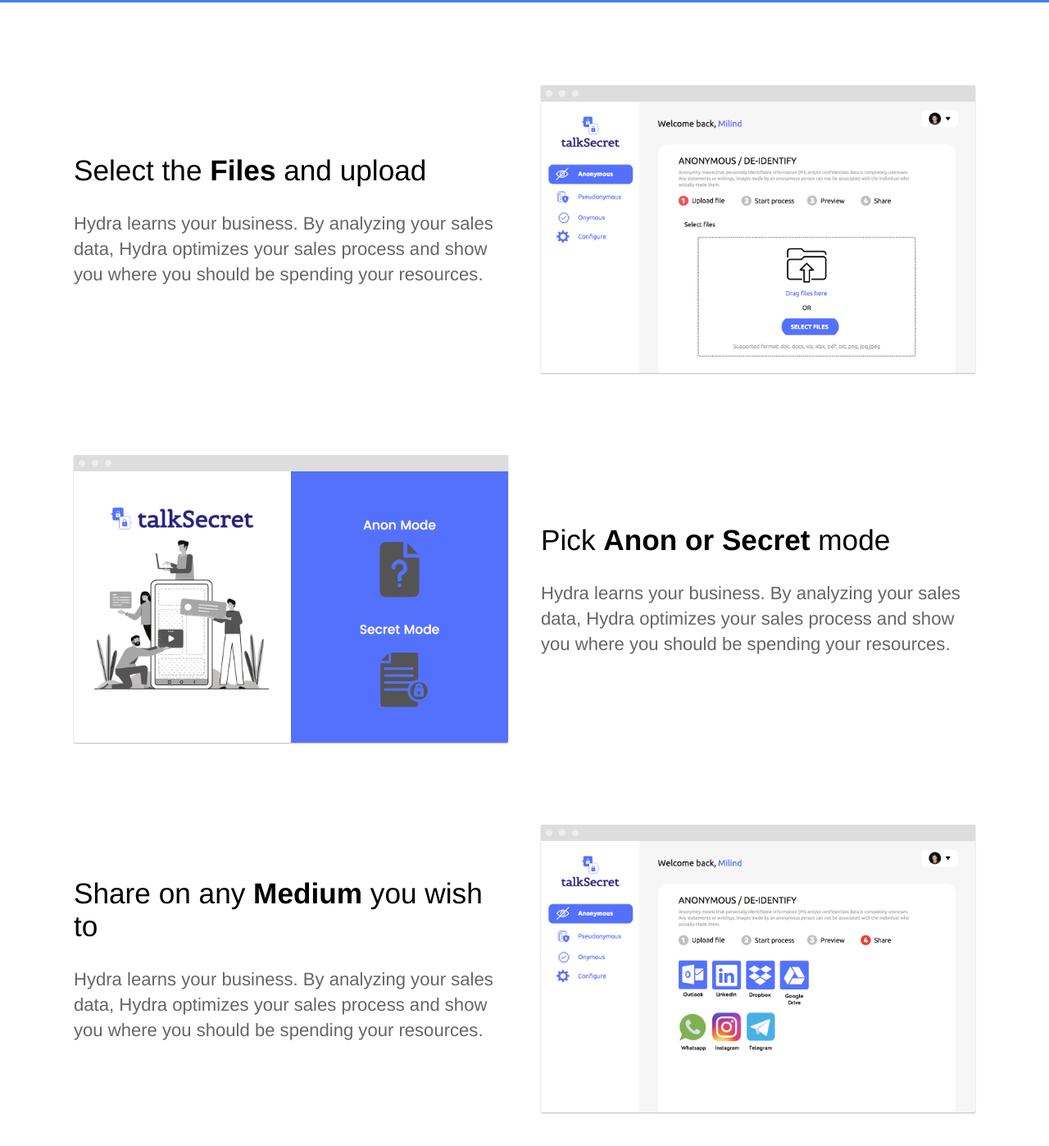
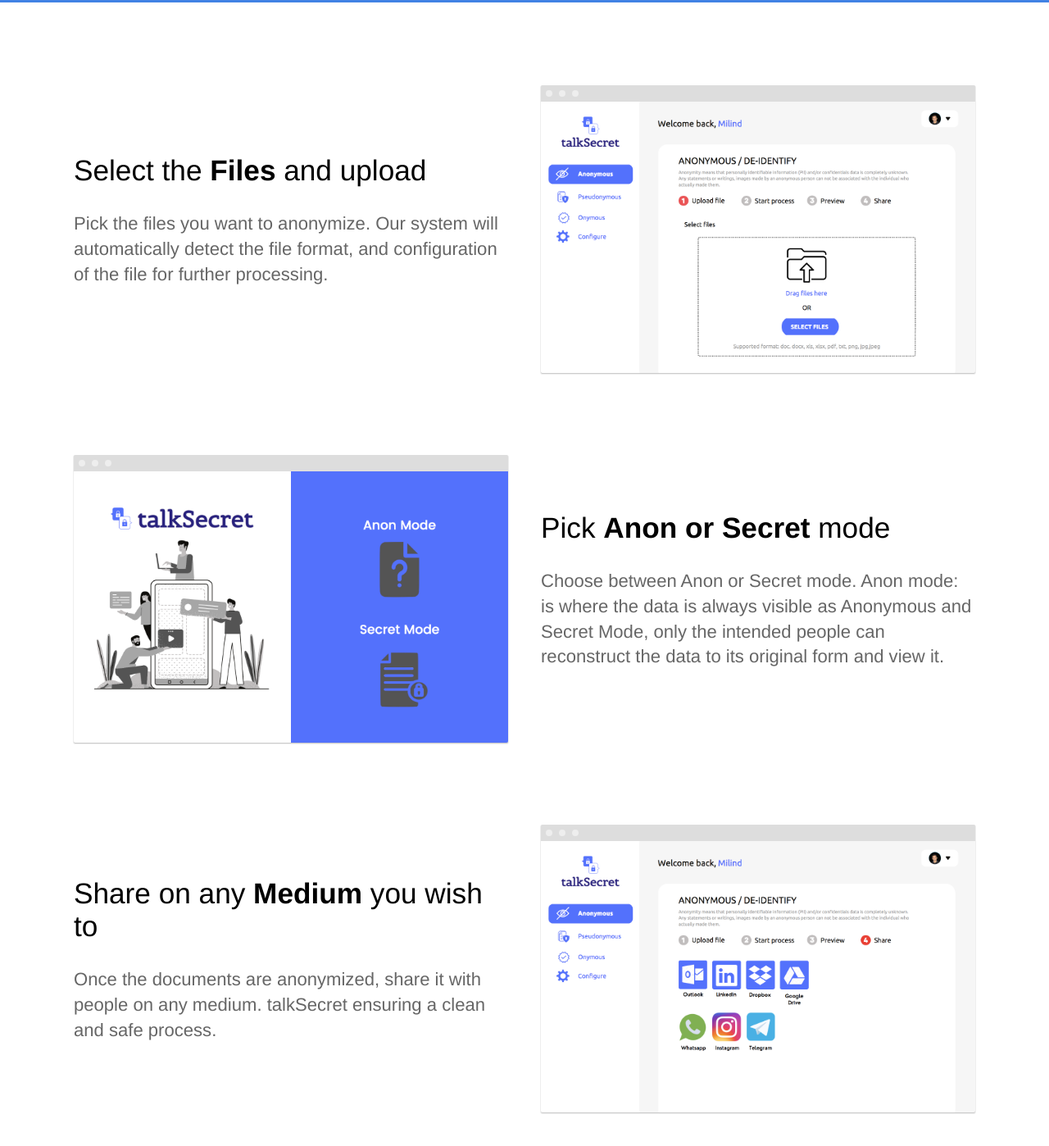
Before and after one commit to milinddeore/talkSecretAIWebsite, a Jekyll site: the page built from index.html, in a window 1280 px wide and 1400 px high, scrolled down 989 px. Shown: the whole window at 82% size. Built offline with Jekyll 4.4.1, drawn with Linux system fonts in a browser that asks for light colours.

Commit message:
Update index.html

```diff
--- a/index.html
+++ b/index.html
@@ -18,7 +18,7 @@
 		<div class="container flex">
 			<div class="text editable">
 				<h2>Select the <strong>Files</strong> and upload</h2>
-				<p>Hydra learns your business. By analyzing your sales data, Hydra optimizes your sales process and show you where you should be spending your resources. </p>
+				<p>Pick the files you want to anonymize. Our system will automatically detect the file format, and configuration of the file for further processing. </p>
 			</div>
 			<div class="image">
 				<img src="{{ site.baseurl }}/images/Dashboard-1.png" alt="Screenshot" class="screenshot editable" />
@@ -30,7 +30,7 @@
 		<div class="container flex">
 			<div class="text editable">
 				<h2>Pick <strong>Anon or Secret</strong> mode</h2>
-				<p>Hydra learns your business. By analyzing your sales data, Hydra optimizes your sales process and show you where you should be spending your resources.</p>
+				<p>Choose between Anon or Secret mode. Anon mode: is where the data is always visible as Anonymous and Secret Mode, only the intended people can reconstruct the data to its original form and view it.</p>
 			</div>
 			<div class="image">
 				<img src="{{ site.baseurl }}/images/Dashboard-2.png" alt="Screenshot" class="screenshot editable" />
@@ -42,7 +42,7 @@
 		<div class="container flex">
 			<div class="text editable">
 				<h2>Share on any <strong>Medium</strong> you wish to</h2>
-				<p>Hydra learns your business. By analyzing your sales data, Hydra optimizes your sales process and show you where you should be spending your resources.</p>
+				<p>Once the documents are anonymized, share it with people on any medium. talkSecret ensuring a clean and safe process.</p>
 			</div>
 			<div class="image">
 				<img src="{{ site.baseurl }}/images/Dashboard-3.png" alt="Screenshot" class="screenshot editable" />
```
